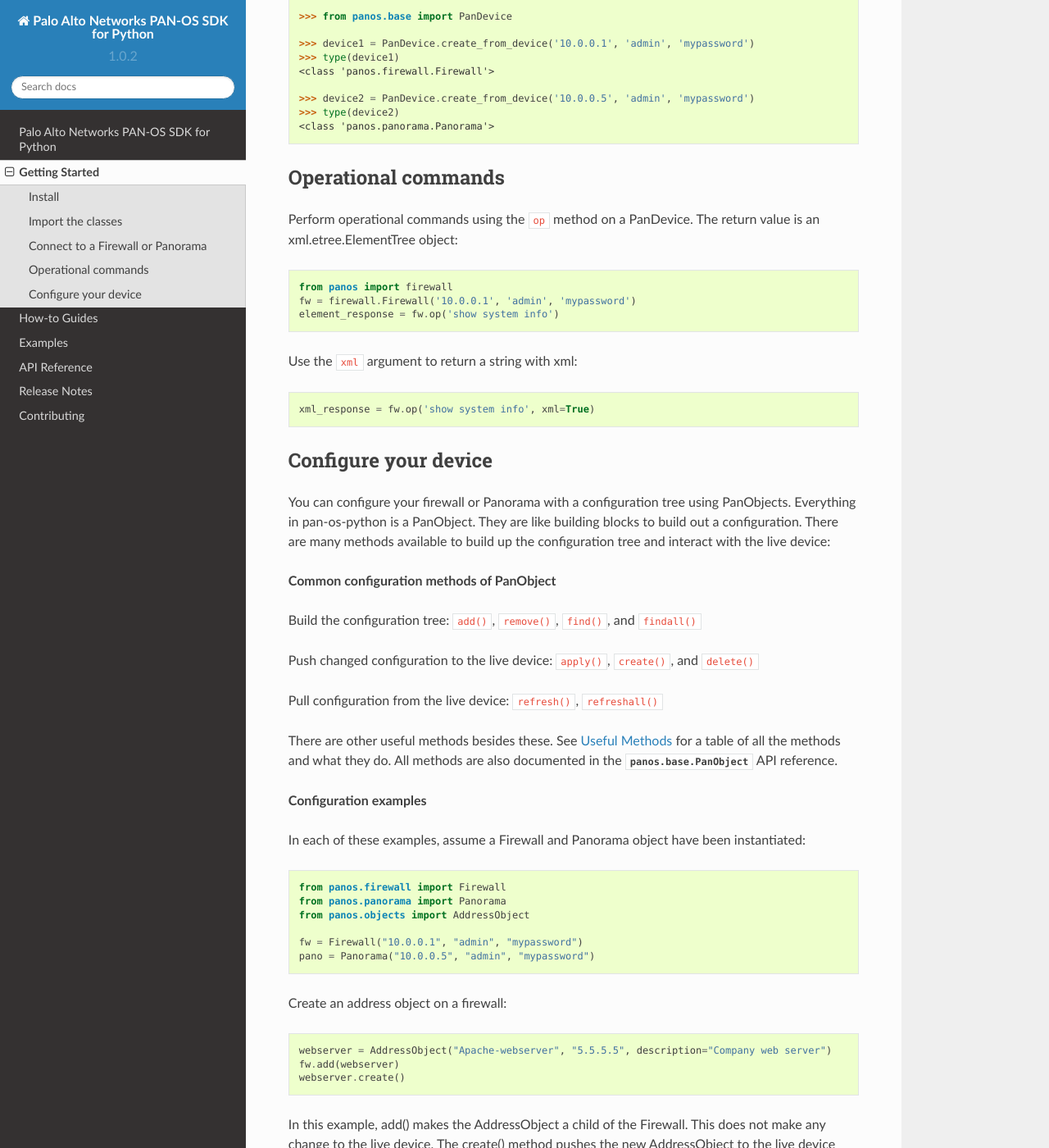
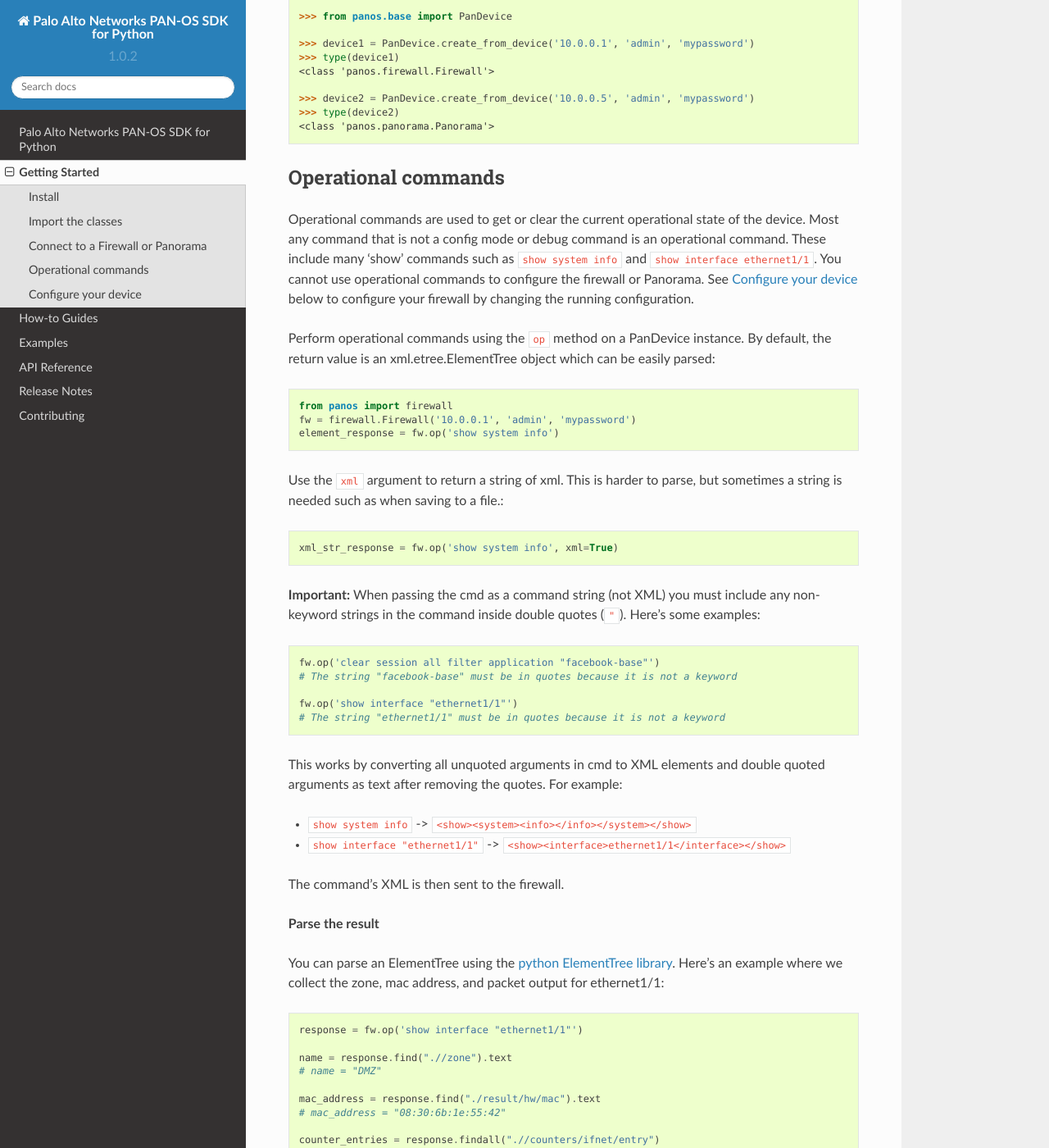
Before and after one commit to PaloAltoNetworks/pan-os-python, a Sphinx documentation site: the page built from docs/getting-started.rst, in a window 1280 px wide and 1400 px high, scrolled down 1404 px. Shown: the whole window at 82% size. Built offline with Sphinx 7.4.7 and the Read the Docs theme 2.0.0, drawn with Linux system fonts in a browser that asks for light colours; some of the changed text lies outside the part shown.

Commit message:
docs: Improve op() method documentation
Closes #35, #229, #254

```diff
--- a/docs/getting-started.rst
+++ b/docs/getting-started.rst
@@ -66,16 +66,63 @@
 Operational commands
 --------------------
 
-Perform operational commands using the ``op`` method on a PanDevice. The return value is
-an xml.etree.ElementTree object::
+Operational commands are used to get or clear the current operational state of
+the device. Most any command that is not a config mode or debug command is an
+operational command. These include many 'show' commands such as ``show system
+info`` and ``show interface ethernet1/1``. You cannot use operational commands
+to configure the firewall or Panorama. See `Configure your device`_ below to
+configure your firewall by changing the running configuration.
+
+Perform operational commands using the ``op`` method on a PanDevice instance.
+By default, the return value is an xml.etree.ElementTree object which can be
+easily parsed::
 
     from panos import firewall
     fw = firewall.Firewall('10.0.0.1', 'admin', 'mypassword')
     element_response = fw.op('show system info')
 
-Use the ``xml`` argument to return a string with xml::
+Use the ``xml`` argument to return a string of xml. This is harder to parse, but
+sometimes a string is needed such as when saving to a file.::
 
-    xml_response = fw.op('show system info', xml=True)
+    xml_str_response = fw.op('show system info', xml=True)
+
+**Important:** When passing the cmd as a command string (not XML) you must include any
+non-keyword strings in the command inside double quotes (``"``). Here's some
+examples::
+
+    fw.op('clear session all filter application "facebook-base"')
+    # The string "facebook-base" must be in quotes because it is not a keyword
+
+    fw.op('show interface "ethernet1/1"')
+    # The string "ethernet1/1" must be in quotes because it is not a keyword
+
+This works by converting all unquoted arguments in cmd to XML elements and
+double quoted arguments as text after removing the quotes. For example:
+
+* ``show system info`` -> ``<show><system><info></info></system></show>``
+* ``show interface "ethernet1/1"`` -> ``<show><interface>ethernet1/1</interface></show>``
+
+The command's XML is then sent to the firewall.
+
+**Parse the result**
+
+You can parse an ElementTree using the `python ElementTree library`_. Here's an
+example where we collect the zone, mac address, and packet output for
+ethernet1/1::
+
+    response = fw.op('show interface "ethernet1/1"')
+
+    name = response.find(".//zone").text
+    # name = "DMZ"
+
+    mac_address = response.find("./result/hw/mac").text
+    # mac_address = "08:30:6b:1e:55:42"
+
+    counter_entries = response.findall(".//counters/ifnet/entry")
+    packets_out = [(counters.find("./name").text, int(counters.find("./opackets").text)) for counters in counter_entries]
+    # packets_out = [("ethernet1/1", 508805)]
+
+.. _python ElementTree library: https://docs.python.org/3/library/xml.etree.elementtree.html
 
 Configure your device
 ---------------------
```
Also changed, not shown: 1 other file.
